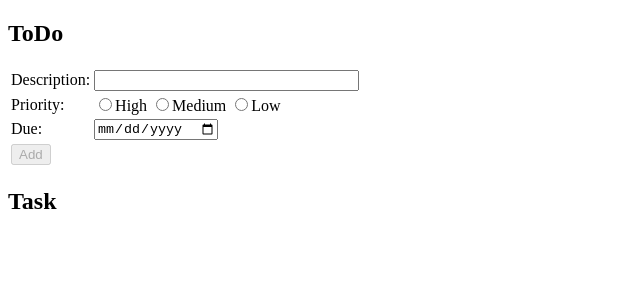
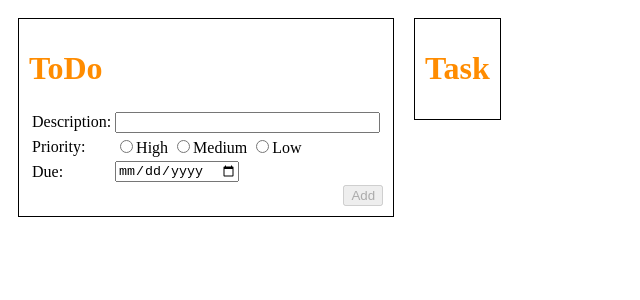
Before and after one commit to nleo7826/csf, an Angular app in the folder day32-ws/: page / in a window 1280 px wide. Shown: the top 300 px of the page, without its empty margins (0-640 px from the left). Built offline with nearby package versions, Linux system fonts and the light colour scheme.

Commit message:
added some css

```diff
--- a/day32-ws/src/app/components/add-task.component.css
+++ b/day32-ws/src/app/components/add-task.component.css
@@ -0,0 +1,14 @@
+.form {
+    display: inline-block;
+    border: 1px black solid;
+    padding: 10px;
+    margin: 10px;
+}
+
+h1 {
+    color: darkorange;
+}
+
+.button {
+    float: right;
+}
--- a/day32-ws/src/app/components/add-task.component.html
+++ b/day32-ws/src/app/components/add-task.component.html
@@ -1,11 +1,13 @@
-<h2>ToDo</h2>
+<div class="form">
+  <h1>ToDo</h1>
 
-<form [formGroup]="form" (ngSubmit)="processForm()">
+  <form class="input" [formGroup]="form" (ngSubmit)="processForm()">
     <table>
       <tr>
         <td>Description:</td>
         <td>
           <input type="text" size="30" formControlName="task">
+        </td>
       </tr>
       <tr>
         <td>Priority:</td>
@@ -21,11 +23,9 @@
           <input type="date" size="30" formControlName="due">
         </td>
       </tr>
-        <tr>
-          <td>
-            <button type="submit" [disabled]="form.invalid">Add</button>
-          </td>
-        </tr>
     </table>
-
+    <div class="button">
+      <button class="button" type="submit" [disabled]="form.invalid">Add</button>
+    </div>
   </form>
+</div>
--- a/day32-ws/src/app/components/list-tasks.component.css
+++ b/day32-ws/src/app/components/list-tasks.component.css
@@ -0,0 +1,18 @@
+h1 {
+    color: darkorange;
+}
+.tasks {
+    display: inline-block;
+    border: 1px black solid;
+    padding: 10px;
+    margin: 10px;
+}
+
+.priority {
+    font-style: italic;
+}
+
+.date {
+    float: right;
+    font-style: italic;
+}
--- a/day32-ws/src/app/components/list-tasks.component.html
+++ b/day32-ws/src/app/components/list-tasks.component.html
@@ -1,6 +1,13 @@
-<h2>Task</h2>
-<table>
-  <tr *ngFor="let task of listTask">
-    <td>{{ task.task }} - {{ task.priority }} - {{ task.due | date }}</td>
-  </tr>
-</table>
+<div class="tasks">
+    <h1>Task</h1>
+
+    <table *ngFor="let task of listTask">
+    <tr>
+        <td>{{ task.task | titlecase}}</td>
+    </tr>
+    <tr>
+        <td class="priority">{{ task.priority }}</td>
+        <td class="date">{{ task.due | date:"MMM dd" }}</td>
+    </tr>
+    </table>
+</div>
```
Lines whose indentation alone changed are shown as unchanged.
